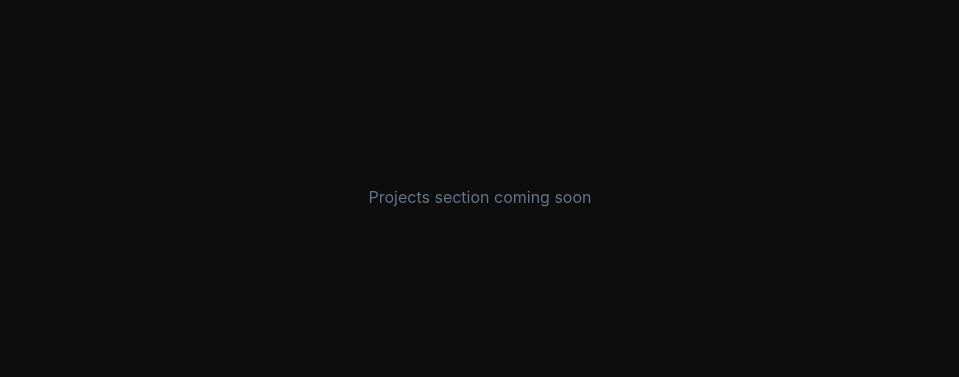
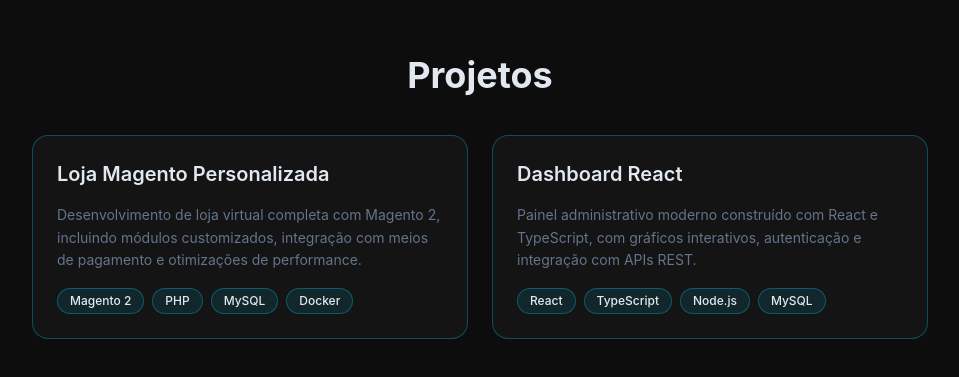
Before and after one commit to diegomiyabara/Portfolio, a React app: page / in a window 1280 px wide. Shown: the part 1867-2244 px from the top of the page, without its empty margins (160-1119 px from the left). Built offline with nearby package versions, Linux system fonts and the light colour scheme; the HTML template or start-up script is replaced by a standard one.

Commit message:
:sparkles: Add ProjectsSection component and integrate it into the App layout

```diff
--- a/src/App.tsx
+++ b/src/App.tsx
@@ -2,15 +2,14 @@
 import Layout from './components/Layout'
 import HeroSection from './components/HeroSection'
 import SkillsSection from './components/SkillsSection'
+import ProjectsSection from './components/ProjectsSection'
 
 function App() {
   return (
     <Layout>
       <HeroSection />
       <SkillsSection />
-      <section id="projects" className="min-h-screen flex items-center justify-center">
-        <p className="text-muted">Projects section coming soon</p>
-      </section>
+      <ProjectsSection />
       <section id="contact" className="min-h-screen flex items-center justify-center">
         <p className="text-muted">Contact section coming soon</p>
       </section>
--- /dev/null
+++ b/src/components/ProjectsSection.tsx
@@ -0,0 +1,69 @@
+import { useTranslation } from 'react-i18next'
+import AnimatedSection from './AnimatedSection'
+
+interface ProjectItem {
+  title: string
+  description: string
+  techStack: string[]
+  links?: { label: string; url: string }[]
+}
+
+interface ProjectCardProps {
+  project: ProjectItem
+}
+
+function ProjectCard({ project }: ProjectCardProps) {
+  return (
+    <div className="bg-surface border border-primary/30 rounded-2xl p-6 flex flex-col gap-4">
+      <h3 className="text-xl font-semibold text-text">{project.title}</h3>
+      <p className="text-muted text-sm leading-relaxed">{project.description}</p>
+      <div className="flex flex-wrap gap-2 mt-auto">
+        {project.techStack.map((tech) => (
+          <span
+            key={tech}
+            className="px-3 py-1 rounded-full bg-primary/10 border border-primary/30 text-text text-xs font-medium"
+          >
+            {tech}
+          </span>
+        ))}
+      </div>
+      {project.links && project.links.length > 0 && (
+        <div className="flex gap-3 pt-2">
+          {project.links.map((link) => (
+            <a
+              key={link.label}
+              href={link.url}
+              target="_blank"
+              rel="noopener noreferrer"
+              className="text-primary text-sm font-medium hover:underline"
+            >
+              {link.label}
+            </a>
+          ))}
+        </div>
+      )}
+    </div>
+  )
+}
+
+export default function ProjectsSection() {
+  const { t } = useTranslation()
+  const projects = t('projects.items', { returnObjects: true }) as ProjectItem[]
+
+  return (
+    <section id="projects" className="min-h-screen flex items-center justify-center px-4">
+      <div className="max-w-4xl w-full mx-auto text-center">
+        <AnimatedSection>
+          <h2 className="text-3xl md:text-4xl font-bold text-text mb-10">
+            {t('projects.sectionTitle')}
+          </h2>
+          <div className="grid grid-cols-1 md:grid-cols-2 gap-6 text-left">
+            {projects.map((project) => (
+              <ProjectCard key={project.title} project={project} />
+            ))}
+          </div>
+        </AnimatedSection>
+      </div>
+    </section>
+  )
+}
```
